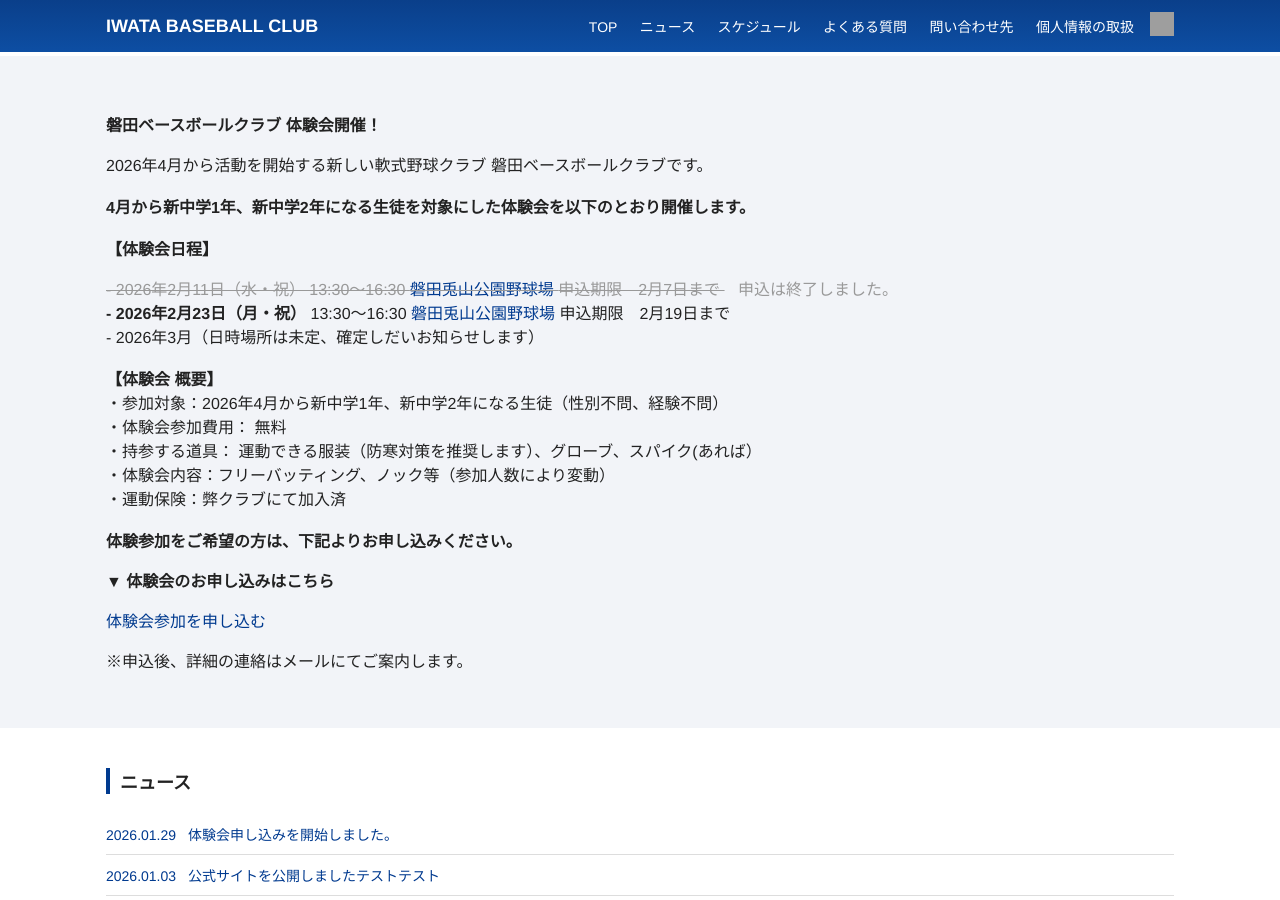
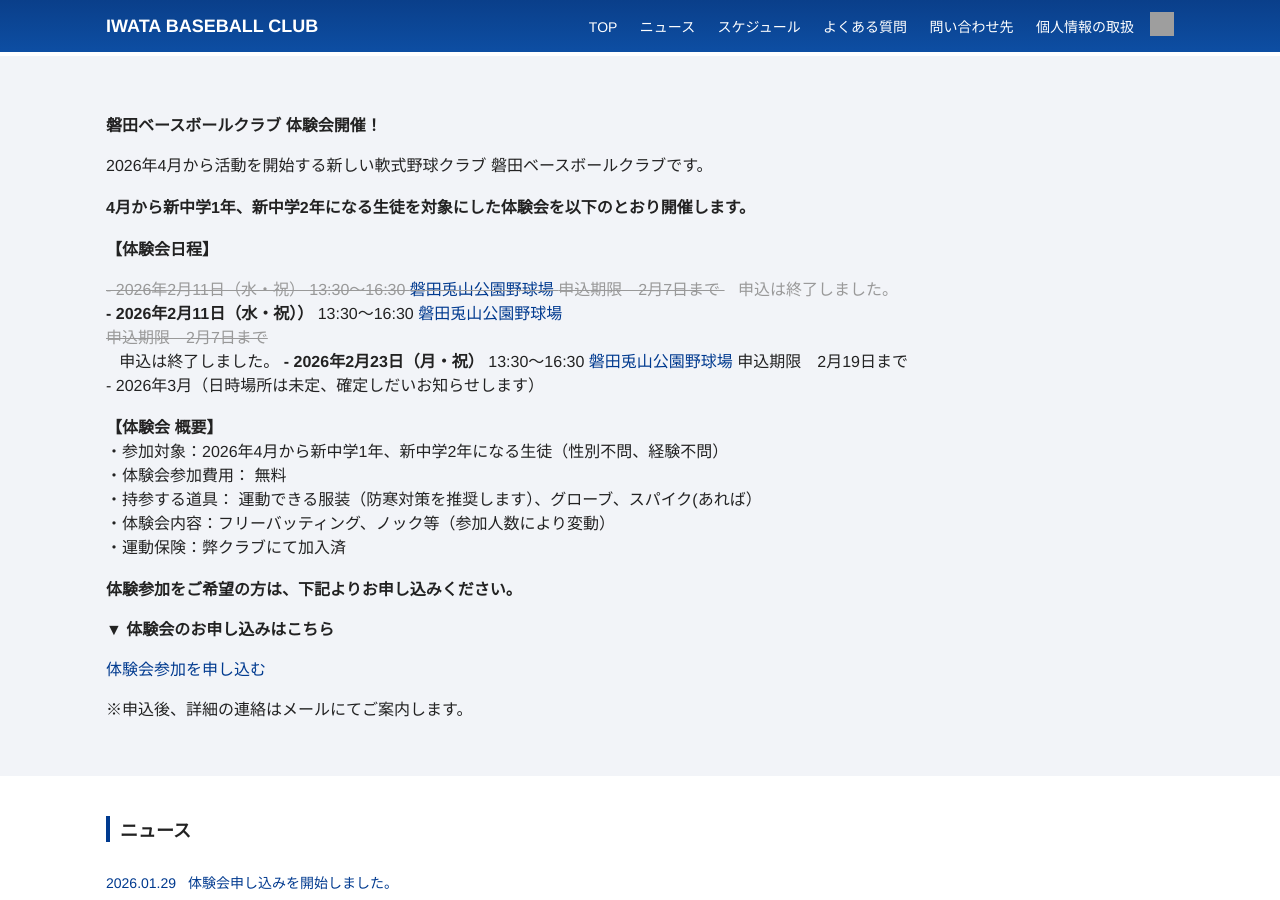
Before and after one commit to moutineigo/baseball, a Jekyll site: the page built from index.md, in a window 1280 px wide and 900 px high. Built offline with Jekyll 4.4.1, drawn with Linux system fonts in a browser that asks for light colours; grey boxes are pictures that could not be loaded.

Commit message:
Update home.html

```diff
--- a/_layouts/home.html
+++ b/_layouts/home.html
@@ -27,6 +27,22 @@ layout: default
      申込は終了しました。
    </span>
   </div>
+  <strong> - 2026年2月11日（水・祝））</strong> 13:30〜16:30
+  <a href="https://maps.app.goo.gl/WUMTo3SxXWWpeedWA"
+   target="_blank"
+   rel="noopener">
+   磐田兎山公園野球場
+   </a>
+  <div class="closed">
+   <span class="strike">
+   申込期限　2月7日まで<br>
+   </span>
+  </div>
+   &nbsp;&nbsp;
+  <span class="closed-text">
+    申込は終了しました。
+  </span>
+
   <strong> - 2026年2月23日（月・祝）</strong> 13:30〜16:30
   <a href="https://maps.app.goo.gl/WUMTo3SxXWWpeedWA"
    target="_blank"
```
